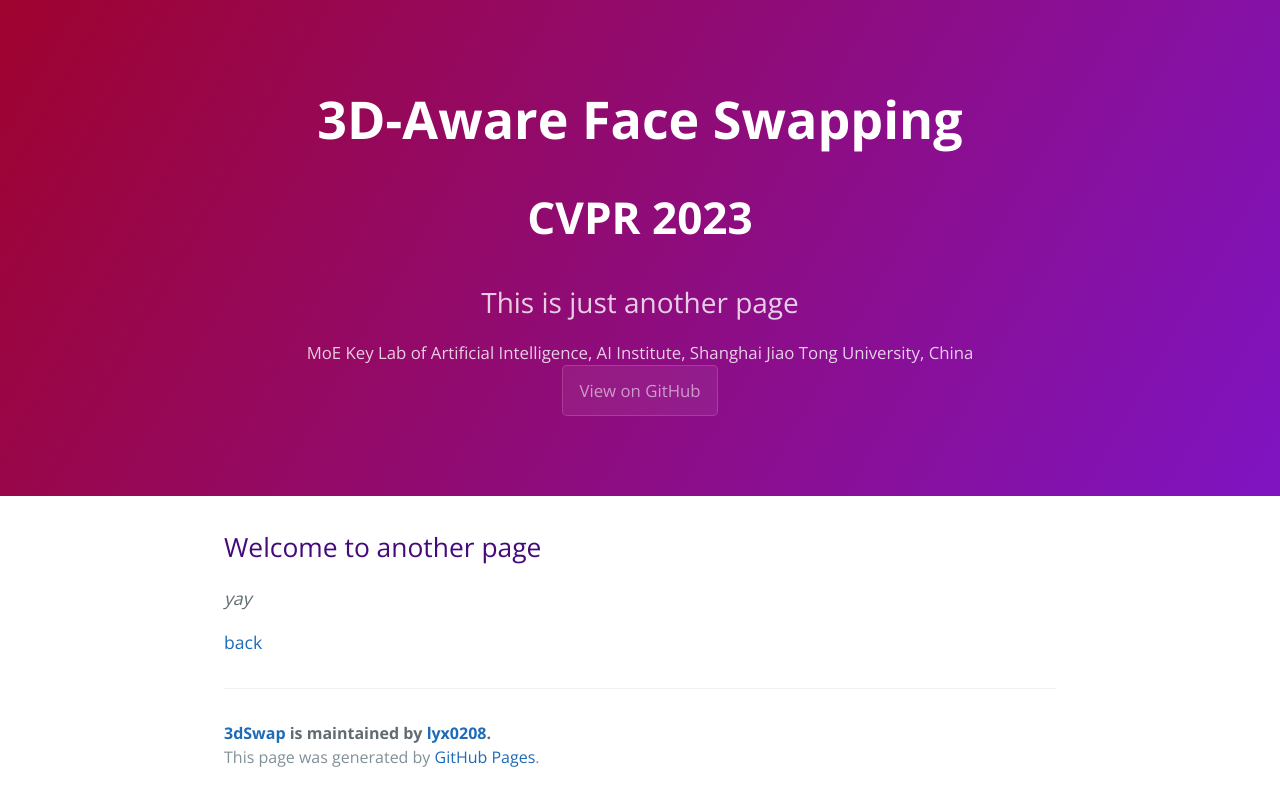
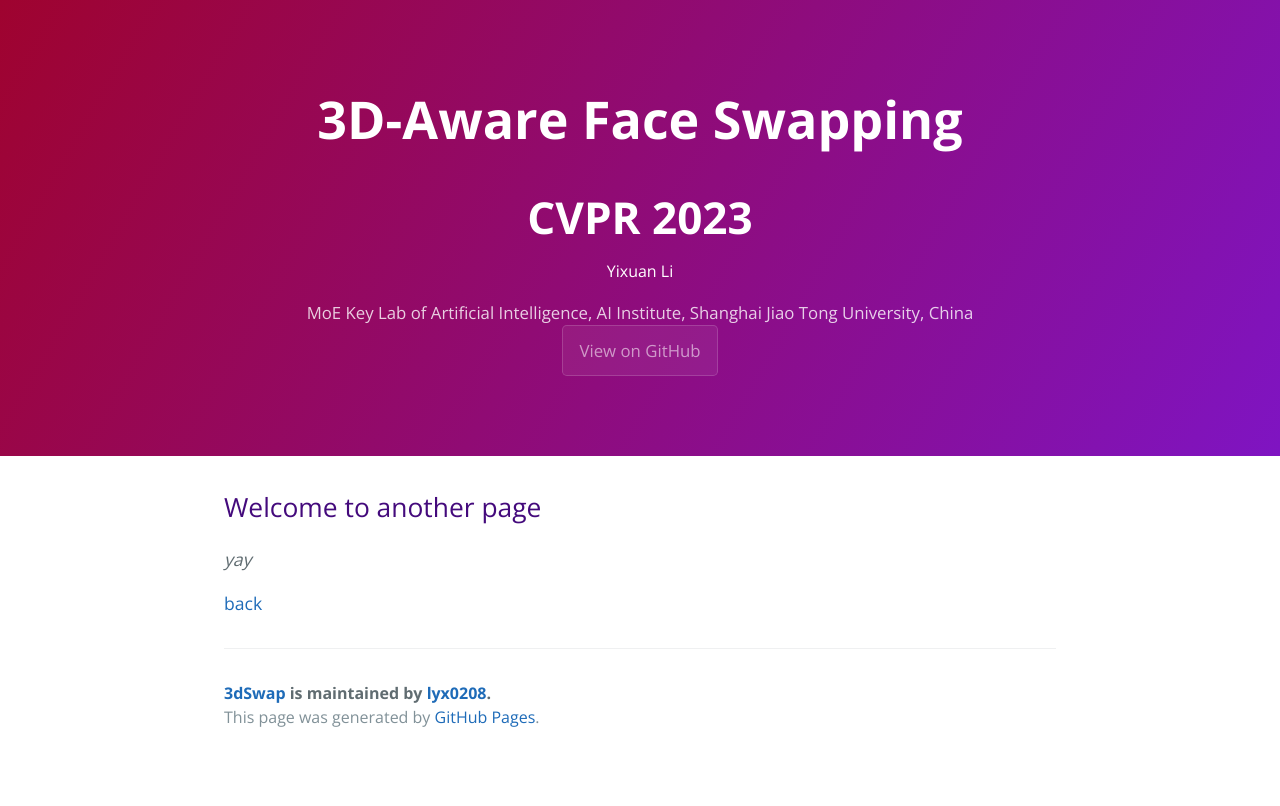
Before and after one commit to lyx0208/3dSwap, a Jekyll site: the page built from another-page.md, in a window 1280 px wide. Shown: the top 806 px of the page. Built offline with Jekyll 4.4.1, drawn with Linux system fonts in a browser that asks for light colours.

Commit message:
Update default.html

```diff
--- a/_layouts/default.html
+++ b/_layouts/default.html
@@ -20,7 +20,9 @@
       <h1 class="project-name">3D-Aware Face Swapping</h1>
       <!--<h1 class="project-name">{{ page.title | default: site.title | default: site.github.repository_name | prepend: "CageNeRF: "}}</h1>-->
       <h1 class="conference">CVPR 2023</h1>
-      <h2 class="project-tagline">{{ page.description | default: site.description | default: site.github.project_tagline }}</h2>
+      <div class="author-row">
+            <div class="col-8 text-center">Yixuan Li
+        </div>
       <h3 class="institute">MoE Key Lab of Artificial Intelligence, AI Institute, Shanghai Jiao Tong University, China<br>
         {% if site.github.is_project_page %}
         <a href="{{ site.github.repository_url }}" class="btn">View on GitHub</a>
```
